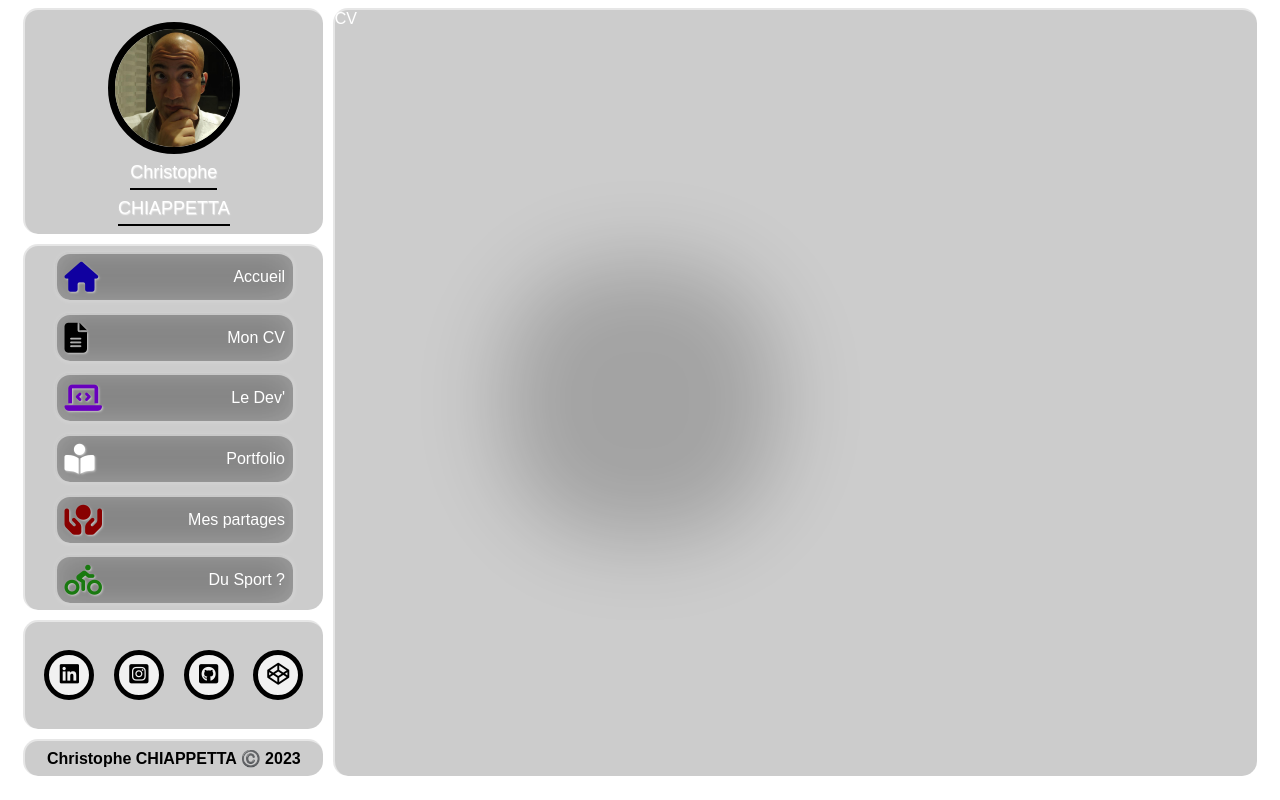
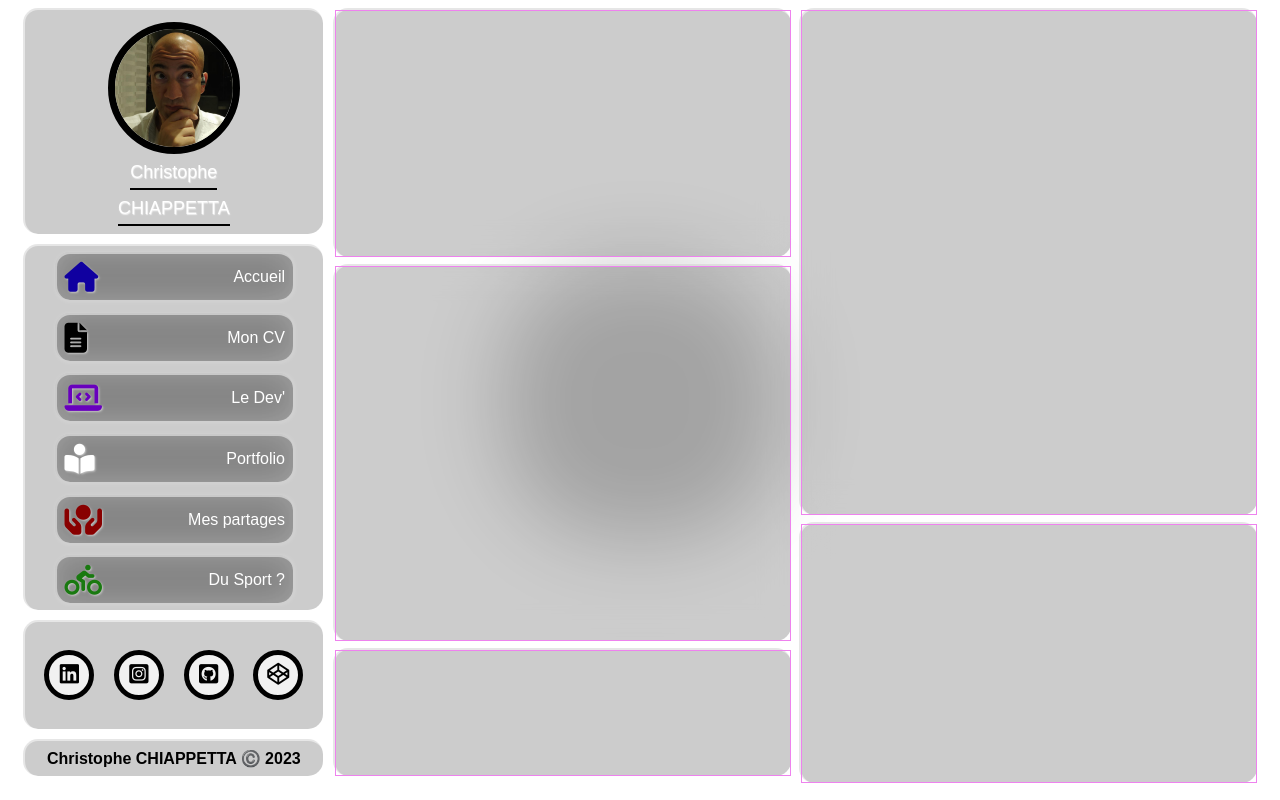
Before and after one commit to ChristopheC-83/barpat-v2, a React (Create React App) app: page /cv in a window 1280 px wide. Built offline with nearby package versions, Linux system fonts and the light colour scheme.

Commit message:
cv commencé, cadres OK

```diff
--- a/src/Pages/CV.js
+++ b/src/Pages/CV.js
@@ -18,7 +18,28 @@ export default function CV(props) {
       ></div>
       {/* <div className="centre"></div> */}
       <Nav color={color} />
-      <div className="pageContainer cvContainer">CV</div>
+      <div className="cvContainer">
+        <div className="cvLeft">
+          <div className="languages">
+            <div className="languagesContent cvContent"></div>
+          </div>
+          <div className="skills">
+            <div className="skillsContent cvContent"></div>
+          </div>
+
+          <div className="others">
+            <div className="othersContent cvContent"></div>
+          </div>
+        </div>
+        <div className="cvRight">
+          <div className="expPro">
+            <div className="expProContent cvContent"></div>
+          </div>
+          <div className="studies">
+            <div className="studiesContent cvContent"></div>
+          </div>
+        </div>
+      </div>
     </div>
   );
 }
--- a/src/Style/index.css
+++ b/src/Style/index.css
@@ -66,7 +66,88 @@ a {
 }
 
 .cvContainer {
-  color: #fff;
+  width: 100%;
+  max-width: 1620px;
+  min-height: 90vh;
+  margin: 1vh 0;
+  margin-right: 1vh;
+  display: flex;
+  justify-content: space-between;
+}
+
+.cvLeft {
+  width: 50%;
+  height: 100%;
+  display: flex;
+  flex-direction: column;
+  justify-content: center;
+  align-items: center;
+}
+.cvLeft .languages,
+.cvLeft .skills,
+.cvLeft .others {
+  display: flex;
+  width: 100%;
+  min-height: 50px;
+  background: #fff;
+  border-radius: 15px;
+  background: rgba(2, 2, 2, 0.2);
+  border-top: 2px solid rgba(255, 255, 255, 0.5);
+  border-left: 2px solid rgba(255, 255, 255, 0.5);
+  -webkit-backdrop-filter: blur(15px);
+          backdrop-filter: blur(15px);
+  box-shadow: 1px 1px 2px 2px rgba(255, 255, 255, 0.075);
+}
+.cvLeft .languages {
+  height: 33%;
+  margin-bottom: 7px;
+}
+.cvLeft .skills {
+  height: 50%;
+  margin-bottom: 7px;
+}
+.cvLeft .others {
+  height: 17%;
+}
+
+.cvRight {
+  width: 50%;
+  height: 100%;
+  margin-left: 7px;
+}
+.cvRight .expPro {
+  height: 66%;
+  background: #fff;
+  border-radius: 15px;
+  background: rgba(2, 2, 2, 0.2);
+  border-top: 2px solid rgba(255, 255, 255, 0.5);
+  border-left: 2px solid rgba(255, 255, 255, 0.5);
+  -webkit-backdrop-filter: blur(15px);
+          backdrop-filter: blur(15px);
+  box-shadow: 1px 1px 2px 2px rgba(255, 255, 255, 0.075);
+  margin-bottom: 7px;
+}
+.cvRight .studies {
+  height: 34%;
+  margin-bottom: 7px;
+  background: #fff;
+  border-radius: 15px;
+  background: rgba(2, 2, 2, 0.2);
+  border-top: 2px solid rgba(255, 255, 255, 0.5);
+  border-left: 2px solid rgba(255, 255, 255, 0.5);
+  -webkit-backdrop-filter: blur(15px);
+          backdrop-filter: blur(15px);
+  box-shadow: 1px 1px 2px 2px rgba(255, 255, 255, 0.075);
+}
+
+.cvContent {
+  width: 100%;
+  height: 100%;
+  border: 1px solid violet;
+  display: flex;
+  justify-content: center;
+  align-items: center;
+  flex-direction: column;
 }
 
 .dropsContainer {
--- a/src/Style/sous-fichiers/_cv.scss
+++ b/src/Style/sous-fichiers/_cv.scss
@@ -1,7 +1,67 @@
 .cvContainer {
-    color: #fff;
+  width: 100%;
+  max-width: 1620px;
+  min-height: 90vh;
+  margin: 1vh 0;
+  margin-right: 1vh;
+  display: flex;
+  justify-content: space-between;
+}
 
+.cvLeft {
+  width: 50%;
+  height: 100%;
+  display: flex;
+  flex-direction: column;
+  justify-content: center;
+  align-items: center;
 
+  .languages,
+  .skills,
+  .others {
+    display: flex;
+    width: 100%;
+    min-height: 50px;
+    @include glassMorphBlack;
+  }
+
+  .languages {
+    height: 33%;
+    margin-bottom: 7px;
+  }
+  .skills {
+    height: 50%;
+    margin-bottom: 7px;
+  }
+  .others {
+    height: 17%;
+  }
+}
+
+.cvRight {
+  width: 50%;
+  height: 100%;
+  margin-left: 7px;
+
+  .expPro {
+    height: 66%;
+    @include glassMorphBlack;
+    margin-bottom: 7px;
+  }
+
+  .studies {
+    height: 34%;
+    margin-bottom: 7px;
+
+    @include glassMorphBlack;
+  }
+}
+.cvContent {
+  width: 100%;
+  height: 100%;
+  border: 1px solid violet;
+  @include flexMid;
+  flex-direction: column;
 }
 
 @import "./MQ/cv_MQ";
```
Also changed, not shown: 2 other files (tests, documents, lock files or other folders).
